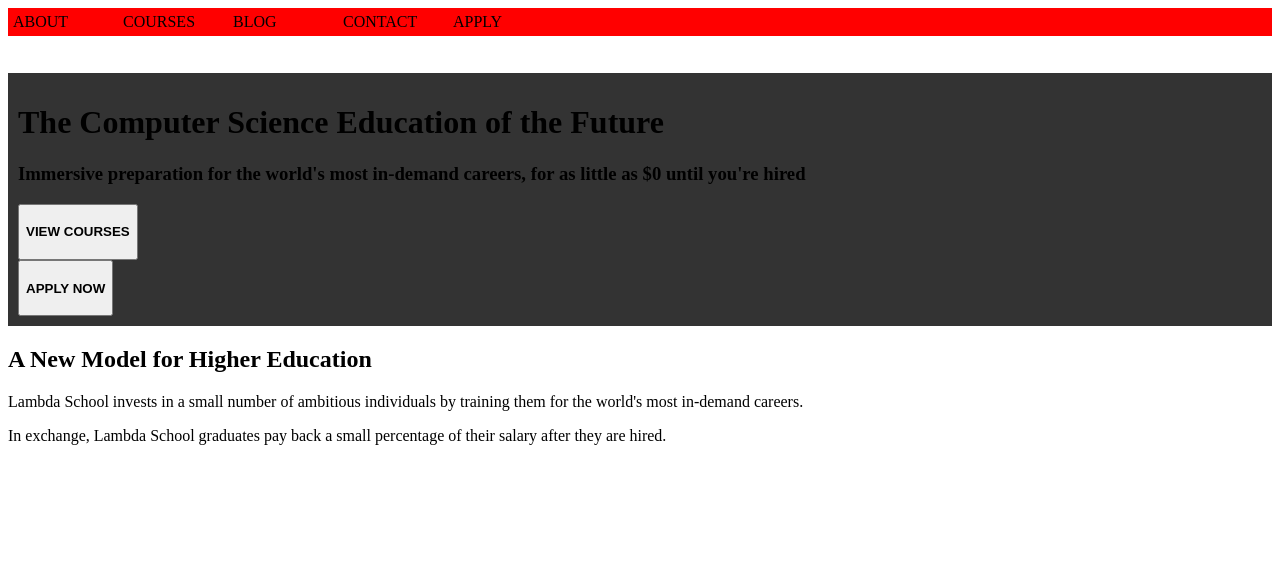
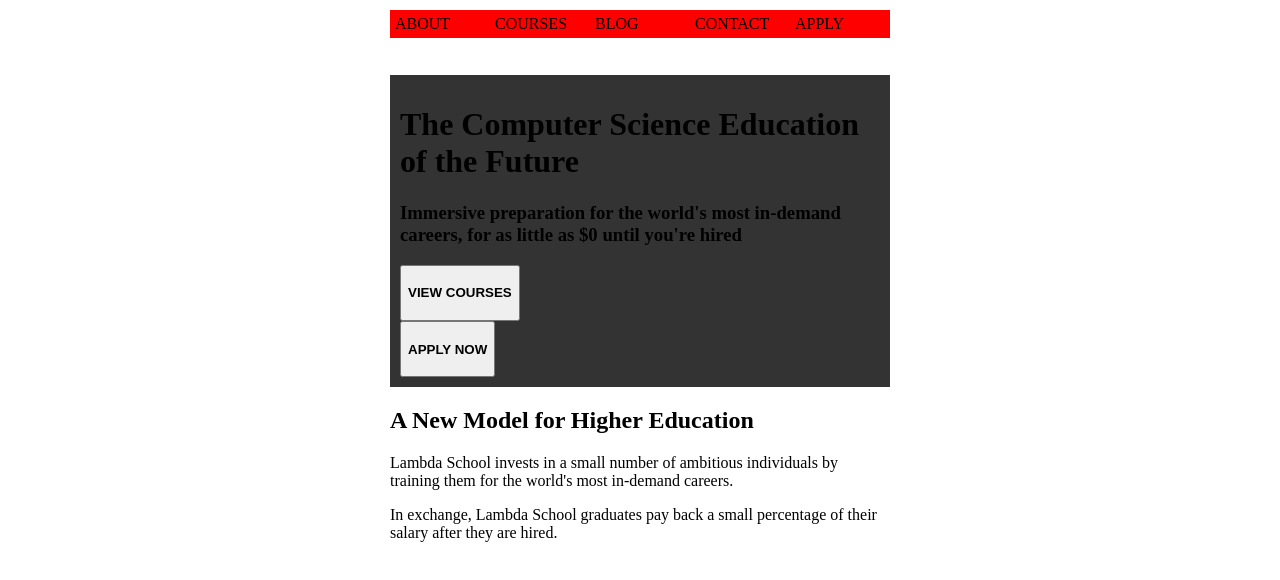
Before and after one commit to CodingSchoolWebsiteTemplate/codingschoolwebsitetemplate.github.io, a plain HTML site: page index.html in a window 1280 px wide. Drawn offline with Linux system fonts and the light colour scheme.

Commit message:
files commit 22AUG

```diff
--- a/styles.css
+++ b/styles.css
@@ -5,6 +5,13 @@
   background-attachment: fixed;
   opacity: 0.3;
 } */
+
+body {
+  max-width: 500px;
+    margin: auto;
+    background: white;
+    padding: 10px;
+}
 
 .nav-container {
   height: 65px;
```
